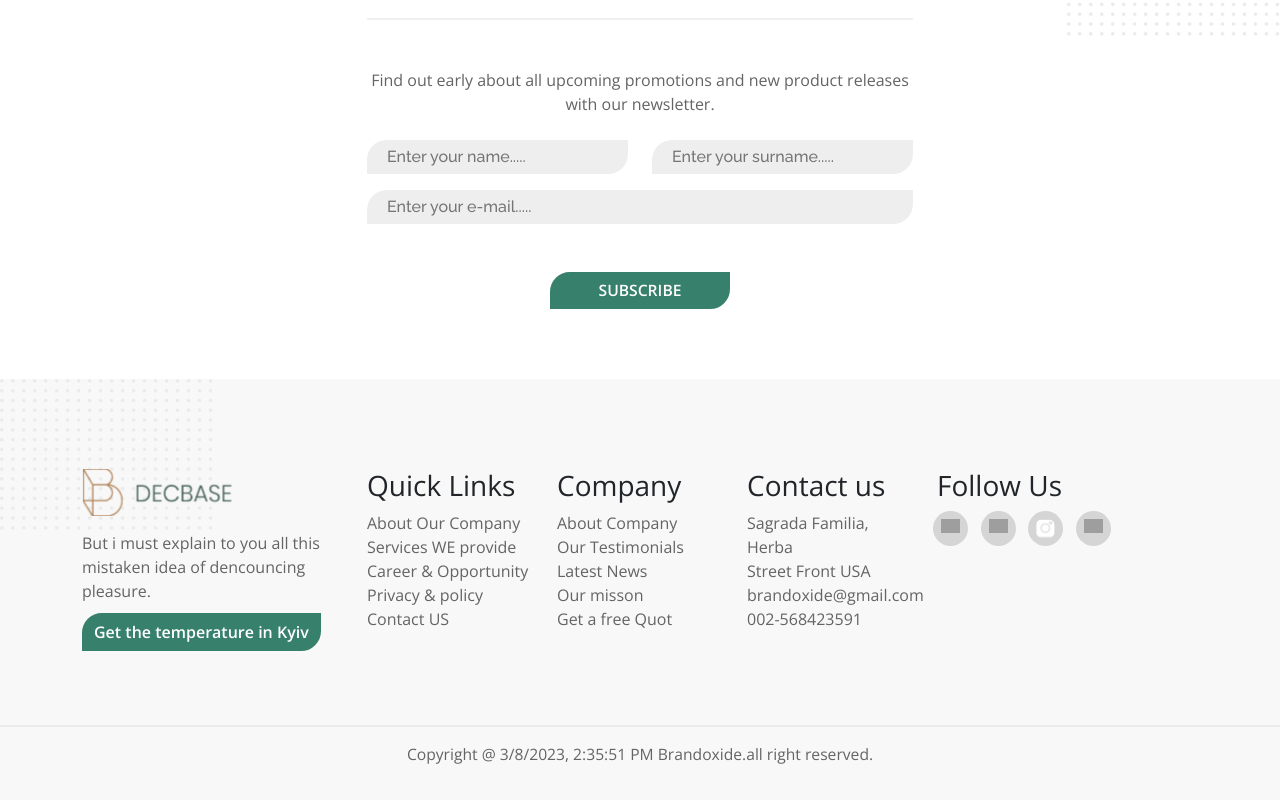
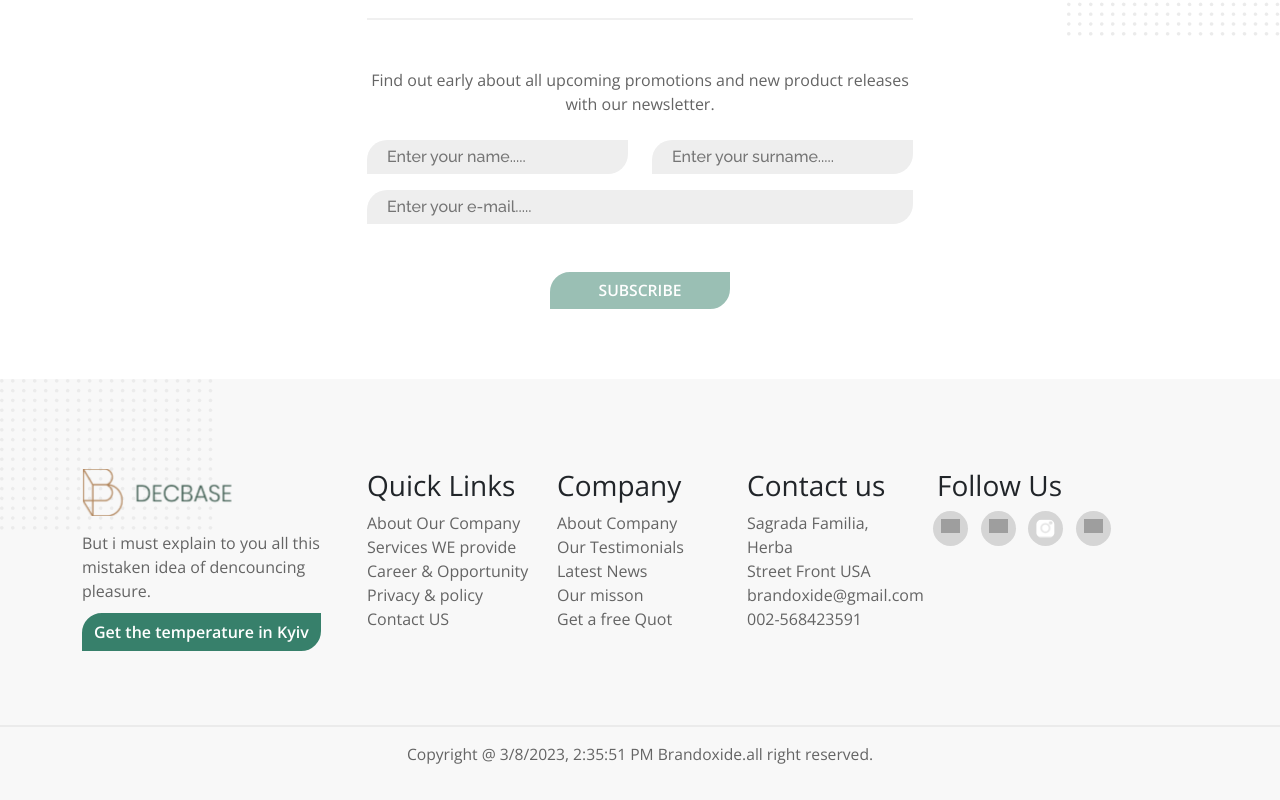
Before and after one commit to ArtemVorui/decbase, a React (Create React App) app: page / in a window 1280 px wide. Shown: the part 5320-6120 px from the top of the page. Built offline with nearby package versions, Linux system fonts and the light colour scheme; grey boxes are pictures that could not be loaded.

Commit message:
add form logic

```diff
--- a/src/components/Contact/Contacts.jsx
+++ b/src/components/Contact/Contacts.jsx
@@ -1,7 +1,32 @@
 import s from './Contact.module.scss';
 import {Container, Row, Col} from 'react-bootstrap';
+import {Formik, Form, Field, ErrorMessage} from 'formik';
+import * as Yup from 'yup';
 
 const Contact = () => {
+
+    const initialValues = {
+        name: '',
+        surName: '',
+        email: ''
+    };
+
+    const validationSchema = Yup.object().shape({
+        name: Yup.string()
+            .matches(/^[A-Z][a-z]+$/, {message: <span>* Invalid name format</span>})
+            .required(<span>* Name is required</span>),
+        surName: Yup.string()
+            .matches(/^[A-Z][a-z]+$/, {message: <span>* Invalid surname format</span>})
+            .required(<span>* Surname is required</span>),
+        email: Yup.string()
+            .email(<span>Invalid email format</span>)
+            .required(<span>* Email is required</span>),
+    });
+
+    const onSubmit = (values) => {
+        localStorage.setItem('formData', JSON.stringify(values));
+    };
+
     return (
         <div id='contact' className={s.container}>
             <Container className={s.contact}>
@@ -17,22 +42,35 @@ const Contact = () => {
                 </Row>
                 <Row className='justify-content-center'>
                     <Col className='col-xxl-6 col-xl-6 col-lg-6 col-md-8 col-sm-12 col-12'>
-                        <form className={`d-flex flex-column ${s.contact__form}`} action=''>
+                        <Formik initialValues={initialValues} validationSchema={validationSchema} onSubmit={onSubmit}>
+                            {({isValid, dirty}) => (
+                                <Form className={`d-flex flex-column ${s.contact__form}`} action=''>
                                     <Row>
                                         <Col className='col-xxl-6 col-xl-6 col-lg-6 col-md-6 col-12 mb-3'>
-                                    <input type='text' placeholder='Enter your name.....'/>
+                                            <Field type='text' name='name' placeholder='Enter your name.....'
+                                                   required/>
+                                            <ErrorMessage name='name'/>
                                         </Col>
                                         <Col className='col-xxl-6 col-xl-6 col-lg-6 col-md-6 col-12 mb-3'>
-                                    <input type='text' placeholder='Enter your surname.....'/>
+                                            <Field type='text' name='surName' placeholder='Enter your surname.....'
+                                                   required/>
+                                            <ErrorMessage name='surName'/>
                                         </Col>
                                     </Row>
                                     <Row>
                                         <Col className='col-12 mb-xxl-5 mb-xl-5 mb-lg-5 mb-md-5 mb-sm-3 mb-3'>
-                                    <input type='email' placeholder='Enter your e-mail.....'/>
+                                            <Field type='email' name='email' placeholder='Enter your e-mail.....'
+                                                   required/>
+                                            <ErrorMessage name='email'/>
                                         </Col>
                                     </Row>
-                            <button className={`align-self-center ${s.contact__btn}`}>SUBSCRIBE</button>
-                        </form>
+                                    <button type='submit' className={`align-self-center ${s.contact__btn}`}
+                                            disabled={!isValid || !dirty}>
+                                        SUBSCRIBE
+                                    </button>
+                                </Form>
+                            )}
+                        </Formik>
                     </Col>
                 </Row>
             </Container>
```
Lines whose indentation alone changed are shown as unchanged.
